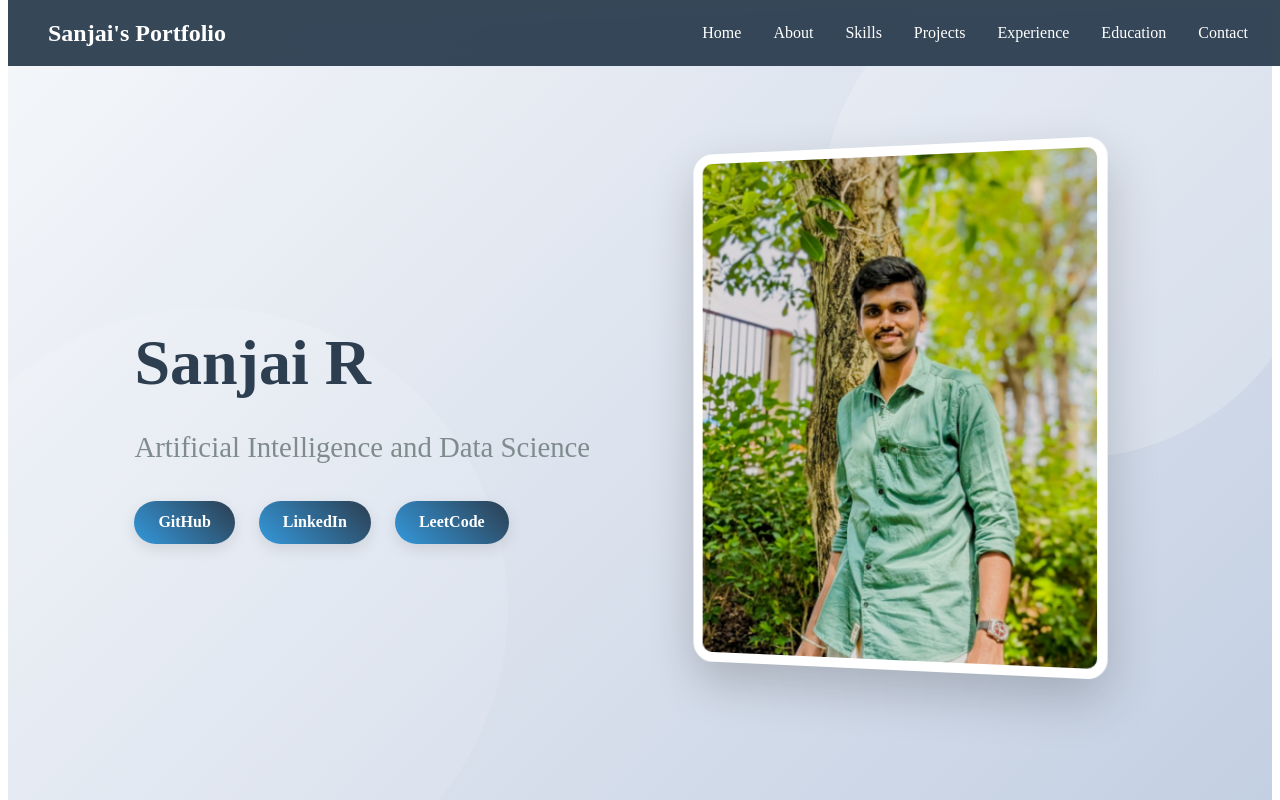
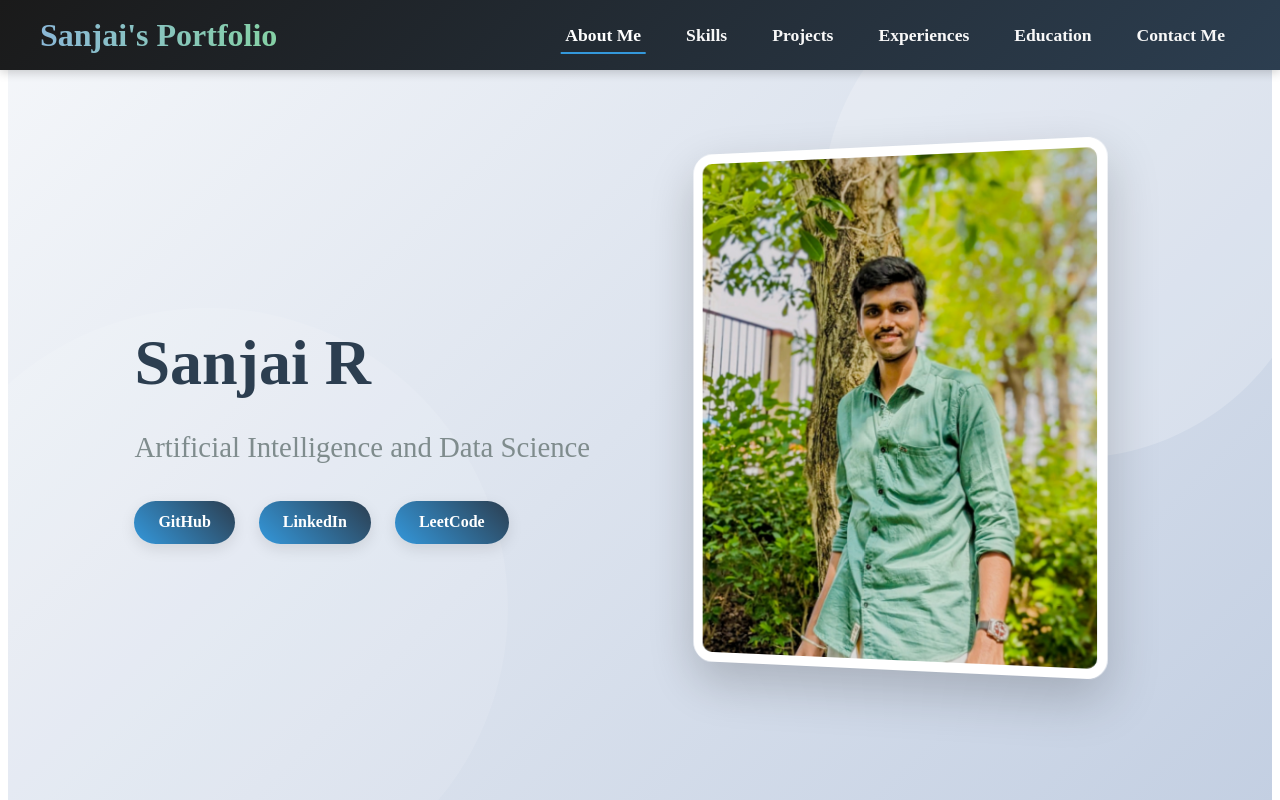
Before and after one commit to sanjairajaganapathi2005/portfolio, a React (Vite) app in the folder frontend/: page / in a window 1280 px wide. Shown: the top 800 px of the page. Built offline with nearby package versions, Linux system fonts and the light colour scheme.

Commit message:
update nav

```diff
--- a/frontend/src/components/Navbar.jsx
+++ b/frontend/src/components/Navbar.jsx
@@ -1,106 +1,57 @@
-import { useState } from 'react';
-import { Link } from 'react-scroll';
+import { useState, useEffect } from 'react';
 import "../styles/navbar.css";
 
 function Navbar() {
   const [isMenuOpen, setIsMenuOpen] = useState(false);
+  const [activeSection, setActiveSection] = useState('about');
 
   const toggleMenu = () => {
     setIsMenuOpen(!isMenuOpen);
   };
 
-  const closeMenu = () => {
-    setIsMenuOpen(false);
-  };
+  useEffect(() => {
+    const sectionIds = ['about', 'skills', 'projects', 'experience', 'education', 'contact'];
+    const handleScroll = () => {
+      let current = sectionIds[0];
+      for (let id of sectionIds) {
+        const section = document.getElementById(id);
+        if (section) {
+          const rect = section.getBoundingClientRect();
+          if (rect.top <= 80 && rect.bottom > 80) {
+            current = id;
+            break;
+          }
+        }
+      }
+      setActiveSection(current);
+    };
+    window.addEventListener('scroll', handleScroll, { passive: true });
+    handleScroll();
+    return () => window.removeEventListener('scroll', handleScroll);
+  }, []);
 
   return (
-    <nav className="navbar">
-      <div className="navbar-container">
-        <Link
-          to="home"
-          smooth={true}
-          duration={500}
-          className="logo"
-          onClick={closeMenu}
-        >
-          Sanjai's Portfolio
-        </Link>
+    <nav className="navbar1">
+      <div className="navbar1-container">
+        <h2 className="logo1">Sanjai's Portfolio</h2>
 
         <button
           className={`menu-icon ${isMenuOpen ? 'active' : ''}`}
           onClick={toggleMenu}
           aria-label="Toggle menu"
-          aria-expanded={isMenuOpen}
         >
           <span className="menu-line"></span>
           <span className="menu-line"></span>
           <span className="menu-line"></span>
         </button>
 
-        <div className={`navlinks ${isMenuOpen ? 'active' : ''}`}>
-          <Link
-            to="home"
-            smooth={true}
-            duration={500}
-            onClick={closeMenu}
-            activeClass="active-link"
-          >
-            Home
-          </Link>
-          <Link
-            to="about"
-            smooth={true}
-            duration={500}
-            onClick={closeMenu}
-            activeClass="active-link"
-          >
-            About
-          </Link>
-          <Link
-            to="skills"
-            smooth={true}
-            duration={500}
-            onClick={closeMenu}
-            activeClass="active-link"
-          >
-            Skills
-          </Link>
-          <Link
-            to="projects"
-            smooth={true}
-            duration={500}
-            onClick={closeMenu}
-            activeClass="active-link"
-          >
-            Projects
-          </Link>
-          <Link
-            to="experience"
-            smooth={true}
-            duration={500}
-            onClick={closeMenu}
-            activeClass="active-link"
-          >
-            Experience
-          </Link>
-          <Link
-            to="education"
-            smooth={true}
-            duration={500}
-            onClick={closeMenu}
-            activeClass="active-link"
-          >
-            Education
-          </Link>
-          <Link
-            to="contact"
-            smooth={true}
-            duration={500}
-            onClick={closeMenu}
-            activeClass="active-link"
-          >
-            Contact
-          </Link>
+        <div className={`navlinks1 ${isMenuOpen ? 'active' : ''}`}>
+          <a href="#about" onClick={() => setIsMenuOpen(false)} className={activeSection === 'about' ? 'active' : ''}>About Me</a>
+          <a href="#skills" onClick={() => setIsMenuOpen(false)} className={activeSection === 'skills' ? 'active' : ''}>Skills</a>
+          <a href="#projects" onClick={() => setIsMenuOpen(false)} className={activeSection === 'projects' ? 'active' : ''}>Projects</a>
+          <a href="#experience" onClick={() => setIsMenuOpen(false)} className={activeSection === 'experience' ? 'active' : ''}>Experiences </a>
+          <a href="#education" onClick={() => setIsMenuOpen(false)} className={activeSection === 'education' ? 'active' : ''}>Education</a>
+          <a href="#contact" onClick={() => setIsMenuOpen(false)} className={activeSection === 'contact' ? 'active' : ''}>Contact Me</a>
         </div>
       </div>
     </nav>
--- a/frontend/src/styles/navbar.css
+++ b/frontend/src/styles/navbar.css
@@ -1,85 +1,109 @@
-.navbar {
-  background-color: rgba(44, 62, 80, 0.95);
-  backdrop-filter: blur(10px);
+/* Navbar Base Styles */
+.navbar1 {
   position: fixed;
-  width: 100%;
   top: 0;
+  left: 0;
+  right: 0;
+  background: linear-gradient(135deg, #1a1a1a 0%, #2c3e50 100%);
+  color: white;
+  padding: 0;
   z-index: 1000;
-  transition: var(--transition);
+  box-shadow: 0 2px 10px rgba(0, 0, 0, 0.2);
+  height: 70px;
+  display: flex;
+  align-items: center;
 }
 
-.navbar.scrolled {
-  box-shadow: 0 5px 20px rgba(0, 0, 0, 0.1);
-  padding: 0.5rem 0;
-}
-
-.navbar-container {
+.navbar1-container {
+  width: 100%;
+  max-width: 1200px;
+  margin: 0 auto;
+  padding: 0 20px;
   display: flex;
   justify-content: space-between;
   align-items: center;
-  max-width: 1200px;
-  margin: 0 auto;
-  padding: 1rem 2rem;
 }
 
-.logo {
+/* Logo Styles */
+.logo1 {
+  font-size: 2rem;
+  font-weight: 700;
   color: white;
-  font-size: 1.5rem;
-  font-weight: 700;
   text-decoration: none;
-  cursor: pointer;
-  transition: var(--transition);
-  font-family: 'Playfair Display', serif;
+  background: linear-gradient(90deg, #8bb8d7, #85d1a5);
+  -webkit-background-clip: text;
+  background-clip: text;
+  color: transparent;
+  padding: 5px 0;
+  transition: all 0.3s ease;
 }
 
-.logo:hover {
-  color: var(--primary-color);
+.logo1:hover {
+  transform: scale(1.05);
 }
 
-.navlinks {
+/* Navigation Links */
+.navlinks1 {
   display: flex;
-  gap: 2rem;
+  gap: 15px;
+  align-items: center;
 }
 
-.navlinks a {
-  color: white;
-  font-weight: 500;
+.navlinks1 a {
+  color: #f8f8f8;
+  text-decoration: none;
+  font-size: 1.1rem;
+  font-weight: 600;
+  padding: 8px 15px;
+  border-radius: 5px;
+  transition: all 0.3s ease;
   position: relative;
-  padding: 0.5rem 0;
-  transition: var(--transition);
 }
 
-.navlinks a::after {
+.navlinks1 a:hover {
+  color: #ffffff;
+  background: rgba(255, 255, 255, 0.1);
+}
+
+.navlinks1 a::after {
   content: '';
   position: absolute;
   bottom: 0;
-  left: 0;
+  left: 50%;
   width: 0;
   height: 2px;
-  background: var(--primary-color);
-  transition: var(--transition);
+  background: #3498db;
+  transition: all 0.3s ease;
+  transform: translateX(-50%);
 }
 
-.navlinks a:hover::after,
-.navlinks .active-link::after {
-  width: 100%;
+.navlinks1 a:hover::after {
+  width: 70%;
 }
 
-.navlinks a:hover,
-.navlinks .active-link {
-  color: var(--primary-color);
+.navlinks1 a.active {
+  color: #fff;
+  transition: all 0.3s ease;
+  font-weight: 800;
 }
 
+.navlinks1 a.active::after {
+  width: 80%;
+  background: #3498db;
+  transition: all 0.3s ease;
+  transform: translateX(-50%);}
+
+/* Mobile Menu Button */
 .menu-icon {
   display: none;
-  background: none;
-  border: none;
-  cursor: pointer;
-  padding: 0.5rem;
   flex-direction: column;
   justify-content: space-between;
   width: 30px;
   height: 24px;
+  background: transparent;
+  border: none;
+  cursor: pointer;
+  padding: 0;
   z-index: 1001;
 }
 
@@ -87,13 +111,14 @@
   display: block;
   width: 100%;
   height: 3px;
-  background-color: white;
-  border-radius: 2px;
-  transition: var(--transition);
+  background: white;
+  border-radius: 3px;
+  transition: all 0.3s ease;
+  transform-origin: center;
 }
 
 .menu-icon.active .menu-line:nth-child(1) {
-  transform: translateY(7px) rotate(45deg);
+  transform: translateY(10px) rotate(45deg);
 }
 
 .menu-icon.active .menu-line:nth-child(2) {
@@ -101,34 +126,45 @@
 }
 
 .menu-icon.active .menu-line:nth-child(3) {
-  transform: translateY(-7px) rotate(-45deg);
+  transform: translateY(-10px) rotate(-45deg);
 }
 
-@media (max-width: 768px) {
-  .navbar-container {
-    padding: 1rem;
-  }
-
+/* Responsive Styles */
+@media (max-width: 868px) {
   .menu-icon {
     display: flex;
   }
 
-  .navlinks {
+  .navlinks1 {
     position: fixed;
-    top: 0;
-    right: -100%;
-    width: 70%;
-    height: 100vh;
-    background-color: var(--secondary-color);
+    top: 70px;
+    left: 0;
+    right: 0;
+    background: linear-gradient(135deg, #1a1a1a 0%, #2c3e50 100%);
     flex-direction: column;
-    align-items: center;
-    justify-content: center;
-    gap: 2rem;
-    transition: var(--transition);
+    gap: 0;
+    padding: 0;
+    height: 0;
+    overflow: hidden;
+    transition: height 0.3s ease;
+    box-shadow: 0 5px 10px rgba(0, 0, 0, 0.2);
   }
 
-  .navlinks.active {
-    right: 0;
-    box-shadow: -5px 0 15px rgba(0, 0, 0, 0.2);
+  .navlinks1.active {
+    height: auto;
+    padding: 10px 0;
+  }
+
+  .navlinks1 a {
+    width: 100%;
+    text-align: center;
+    padding: 15px 20px !important;
+    border-radius: 0 !important;
+    margin: 0;
+    border-bottom: 1px solid rgba(255, 255, 255, 0.1);
+  }
+
+  .navlinks1 a::after {
+    display: none;
   }
 }
```
